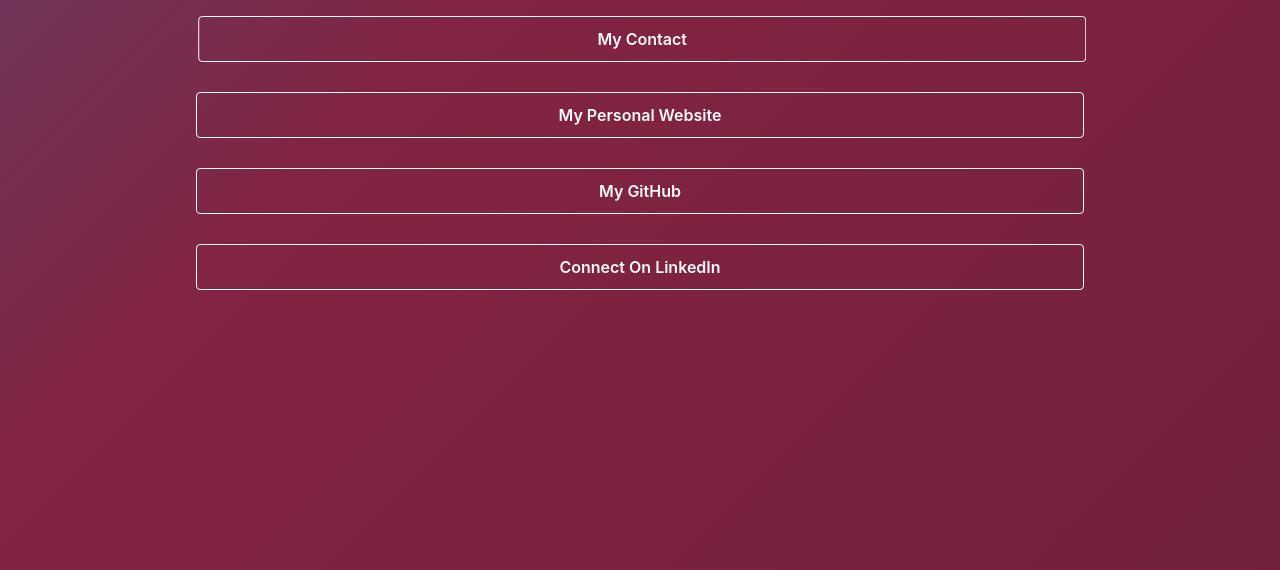
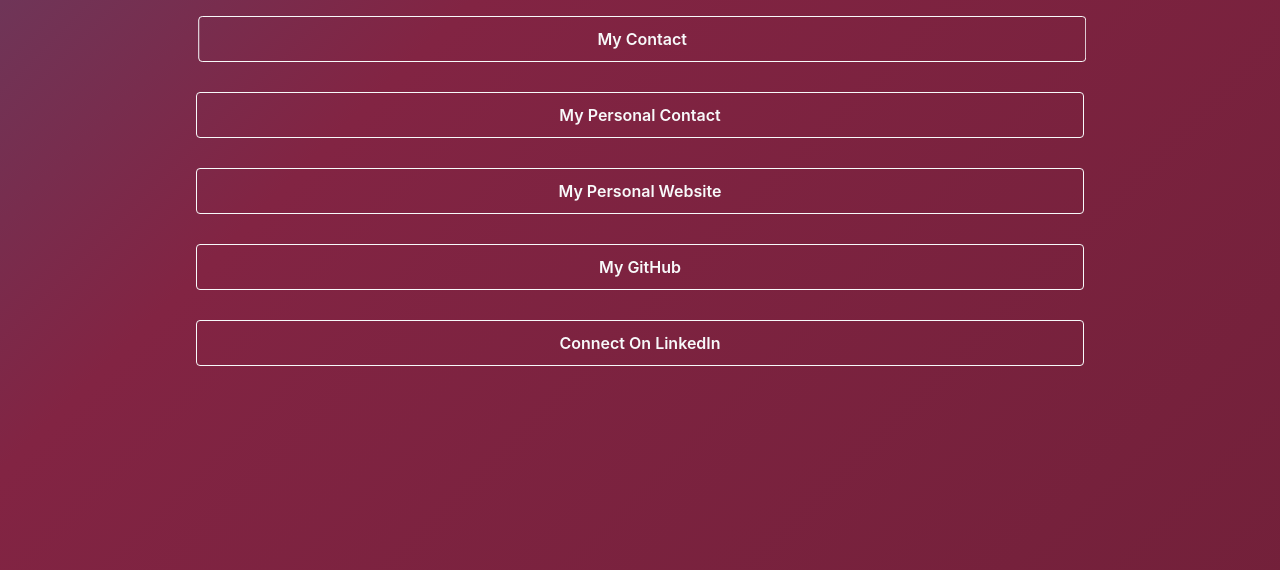
Before and after one commit to JulianBeaulieu/julianbeaulieu.github.io, a plain HTML site: page Links.html in a window 1280 px wide. Shown: the part 230-800 px from the top of the page. Drawn offline with nearby package versions, Linux system fonts and the light colour scheme.

Commit message:
Update Links.html

```diff
--- a/Links.html
+++ b/Links.html
@@ -126,6 +126,9 @@
                     <button onclick="create_VCARD()" type="button" class="btn btn-outline-light shake" style="width: 80%; padding-top:10px; padding-bottom:10px; font-weight: 600;">My Contact</button>
                 </div>
                 <div style="padding-bottom: 30px;">
+                    <button onclick="window.location.href='https://drive.google.com/uc?export=download&id=1Et6kxaRtKd1frDoDHa_V2LLusg5iJmIc'" type="button" class="btn btn-outline-light" style="width: 80%; padding-top:10px; padding-bottom:10px; font-weight: 600;">My Personal Contact</button>
+                </div>
+                <div style="padding-bottom: 30px;">
                     <button onclick="window.location.href='http://julianbeaulieu.com'" type="button" class="btn btn-outline-light" style="width: 80%; padding-top:10px; padding-bottom:10px; font-weight: 600;">My Personal Website</button>
                 </div>
                 <div style="padding-bottom: 30px;">
```
